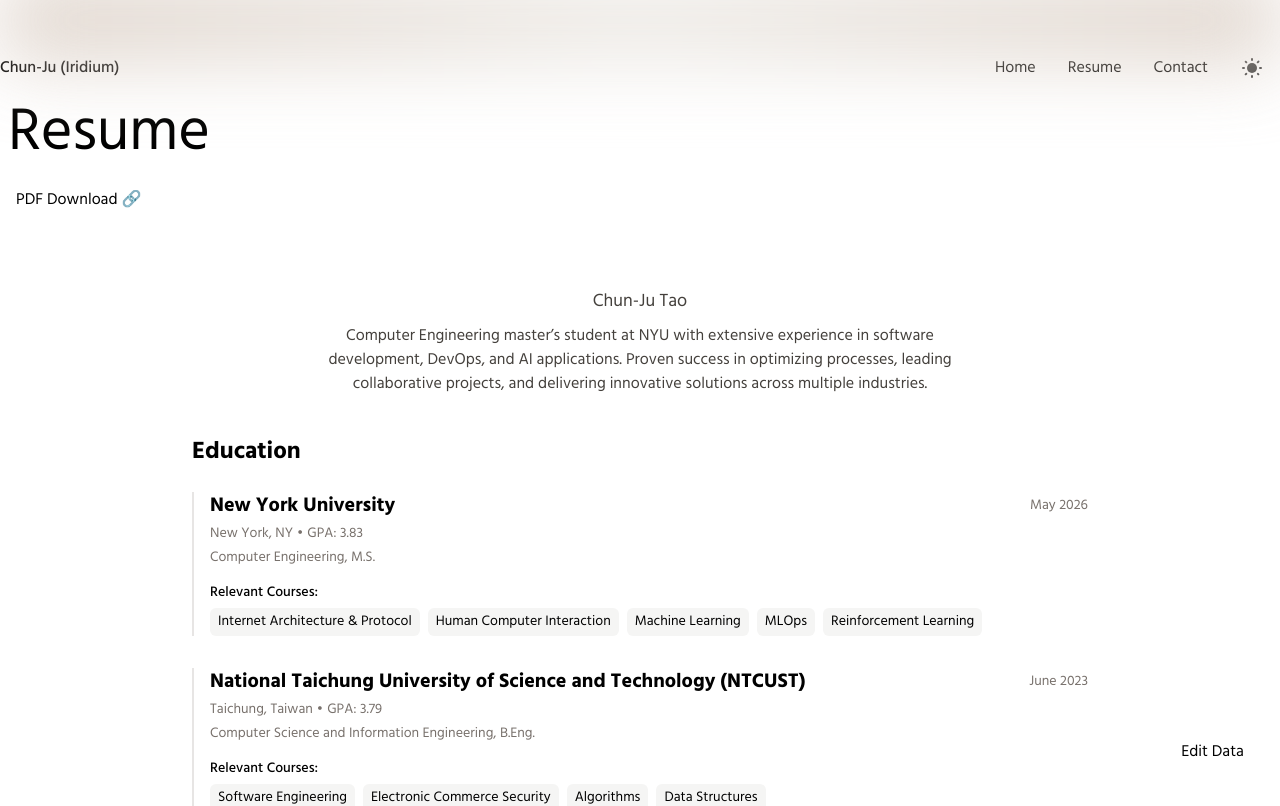
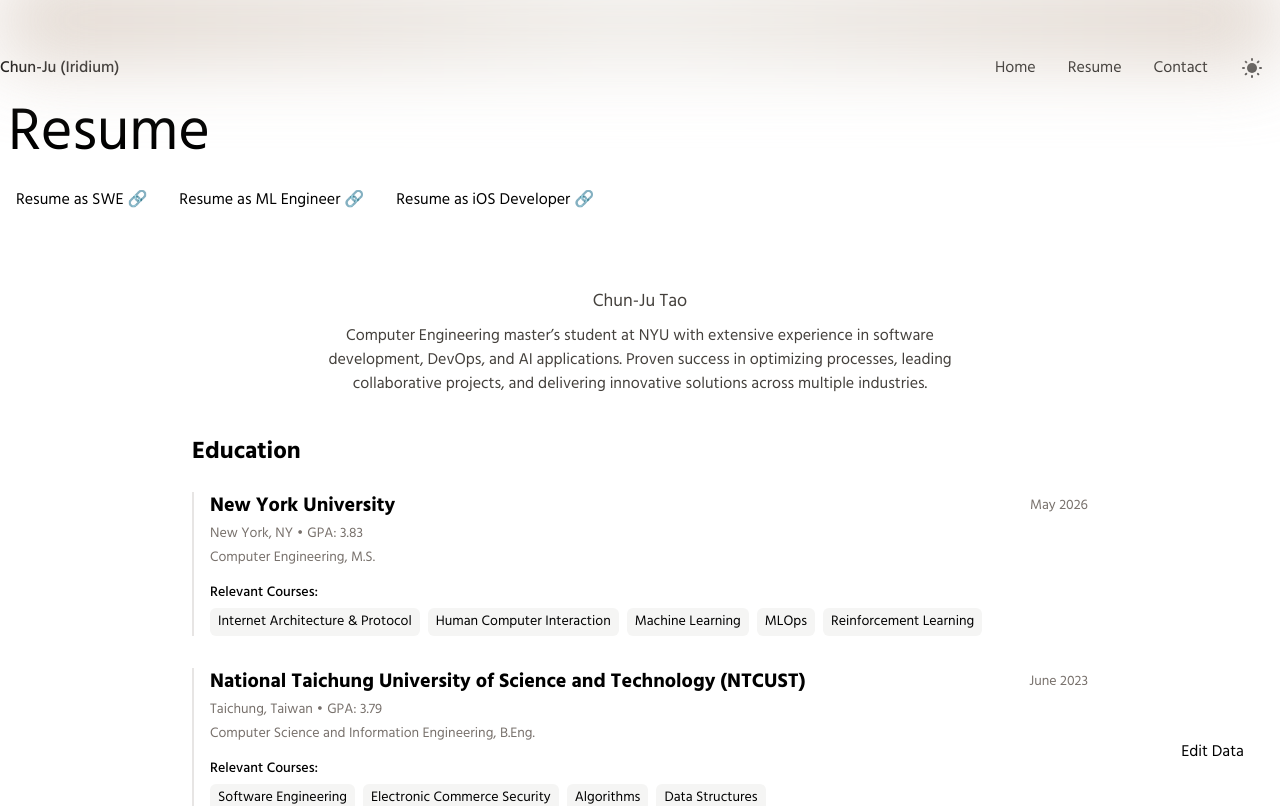
Before and after one commit to iridiumtao/iridiumtao.github.io, a Next.js app: page /resume in a window 1280 px wide. Shown: the top 806 px of the page. Built offline with nearby package versions, Linux system fonts and the light colour scheme.

Commit message:
Update resume file

```diff
--- a/pages/resume.js
+++ b/pages/resume.js
@@ -47,9 +47,15 @@
           Resume
         </h1>
 
-        <Button onClick={() => window.open("https://raw.githubusercontent.com/iridiumtao/iridiumtao.github.io/refs/heads/master/docs/Chun-Ju%20Tao%20Resume%20early%202025.pdf")}>
-          {`PDF Download 🔗`}
+        <Button onClick={() => window.open("https://raw.githubusercontent.com/iridiumtao/iridiumtao.github.io/refs/heads/master/docs/Chun-Ju%20Tao%20Resume%20late%202025%2v4.1.pdf")}>
+          {`Resume as SWE 🔗`}
         </Button>
+          <Button onClick={() => window.open("https://raw.githubusercontent.com/iridiumtao/iridiumtao.github.io/refs/heads/master/docs/Chun-Ju%20Tao%20Resume%20late%202025%2ML%2v2.1.pdf")}>
+              {`Resume as ML Engineer 🔗`}
+          </Button>
+          <Button onClick={() => window.open("https://raw.githubusercontent.com/iridiumtao/iridiumtao.github.io/refs/heads/master/docs/Chun-Ju%20Tao%20Resume%20late%202025%2iOS.pdf")}>
+              {`Resume as iOS Developer 🔗`}
+          </Button>
 
         {/* Main Content */}
         <div className="mt-10 w-full flex flex-col items-center">
```
Also changed, not shown: 3 other files (tests, documents, lock files or other folders).
